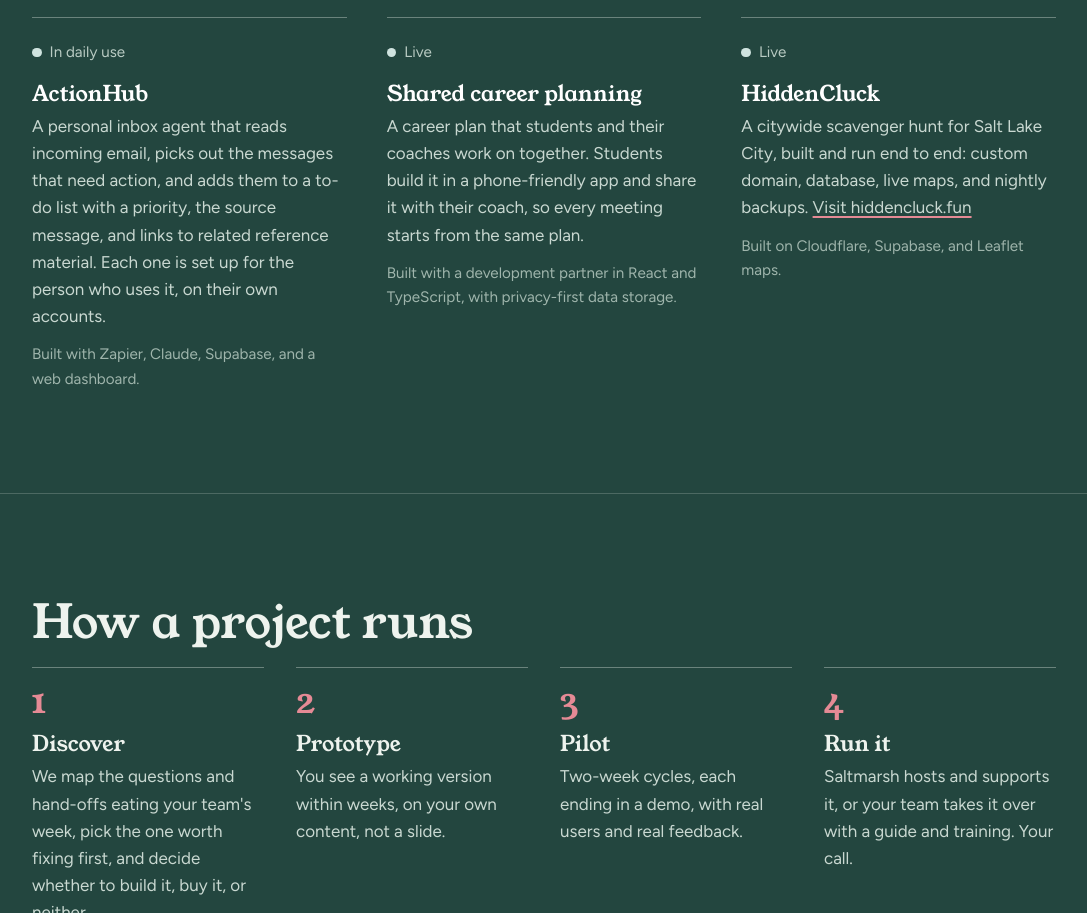
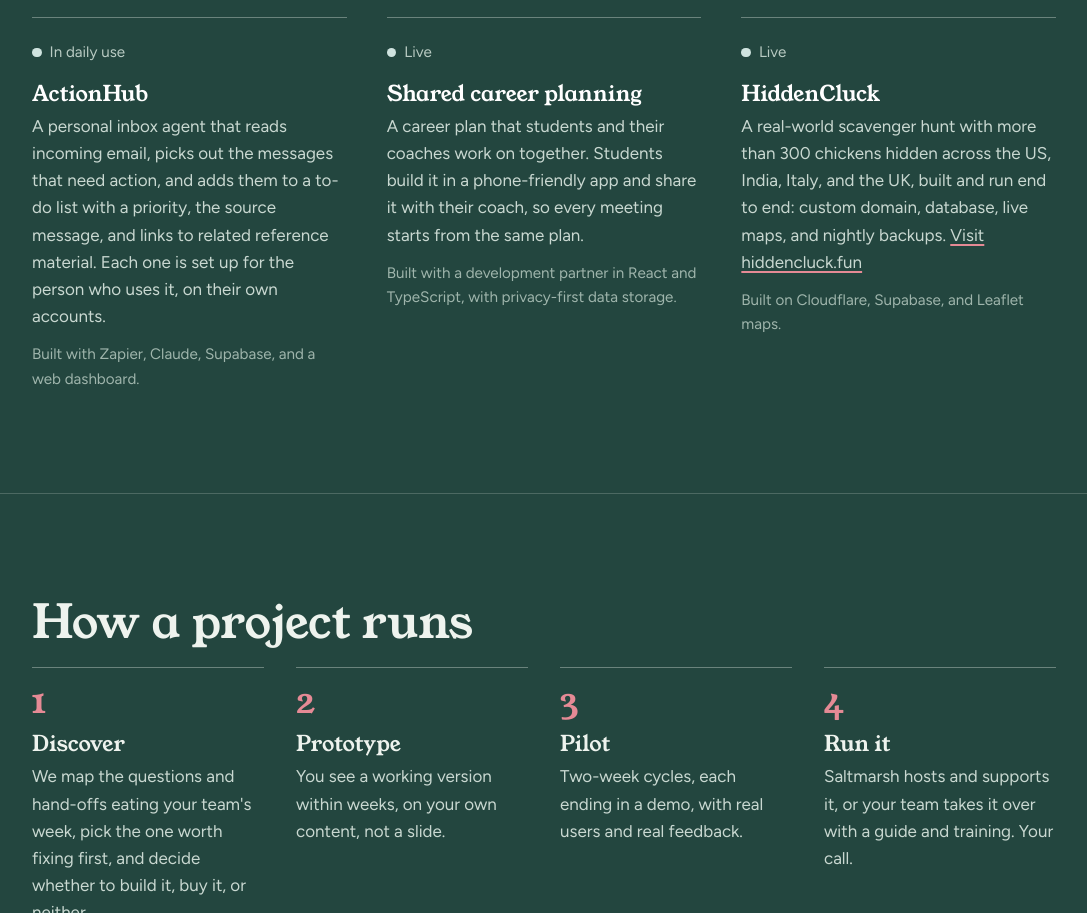
Before and after one commit to matthewmow/SaltmarshAI, a website: page public/index.html in a window 1280 px wide. Shown: the part 3642-4555 px from the top of the page, without its empty margins (96-1183 px from the left). Drawn offline with Linux system fonts and the light colour scheme.

Commit message:
Show HiddenCluck's global reach
HiddenCluck now has more than 300 chickens hidden across the US, India,
Italy, and the UK, so the card no longer calls it a Salt Lake City hunt.

Co-Authored-By: Claude Opus 5.5 <noreply@anthropic.com>
Claude-Session: https://claude.ai/code/session_01YWeb9nLw7XriBD9j767wjH

```diff
--- a/public/index.html
+++ b/public/index.html
@@ -286,7 +286,7 @@ footer .wrap{display:flex;flex-wrap:wrap;justify-content:space-between;gap:.5rem
           <article>
             <span class="status">Live</span>
             <h3>HiddenCluck</h3>
-            <p>A citywide scavenger hunt for Salt Lake City, built and run end to end: custom domain, database, live maps, and nightly backups. <a href="https://hiddencluck.fun">Visit hiddencluck.fun</a></p>
+            <p>A real-world scavenger hunt with more than 300 chickens hidden across the US, India, Italy, and the UK, built and run end to end: custom domain, database, live maps, and nightly backups. <a href="https://hiddencluck.fun">Visit hiddencluck.fun</a></p>
             <p class="stack">Built on Cloudflare, Supabase, and Leaflet maps.</p>
           </article>
         </div>
```
